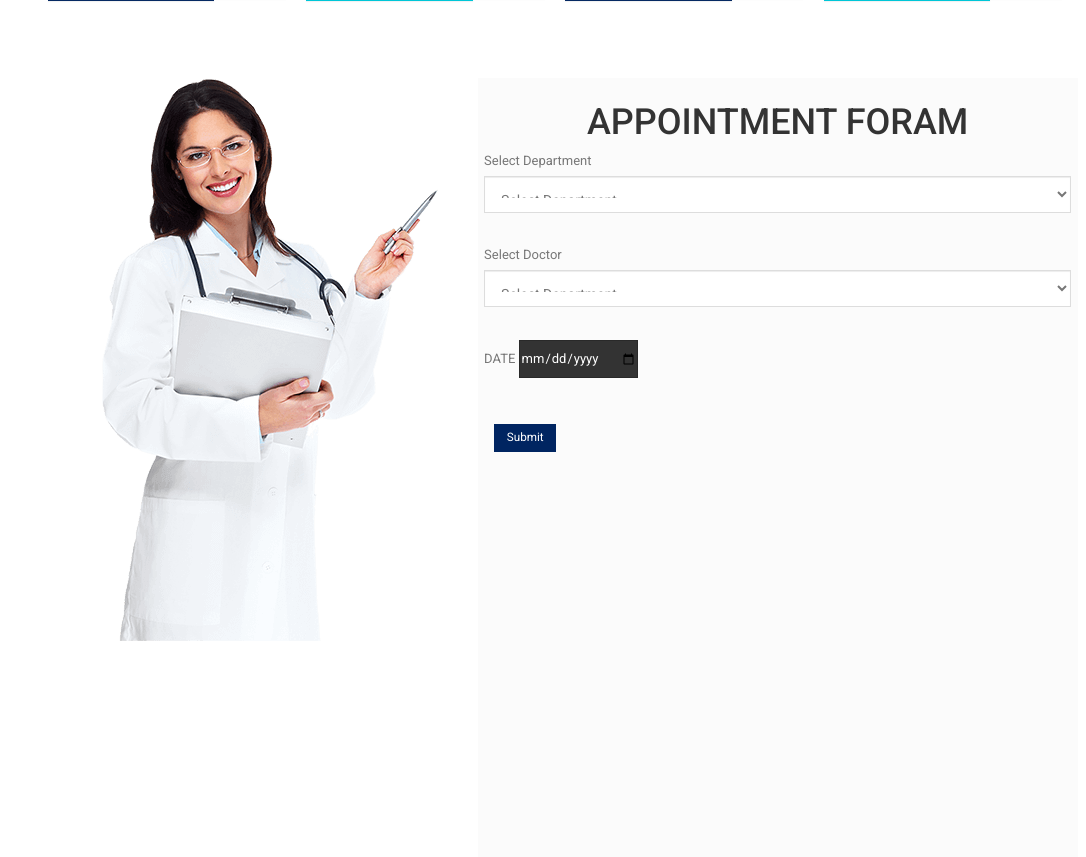
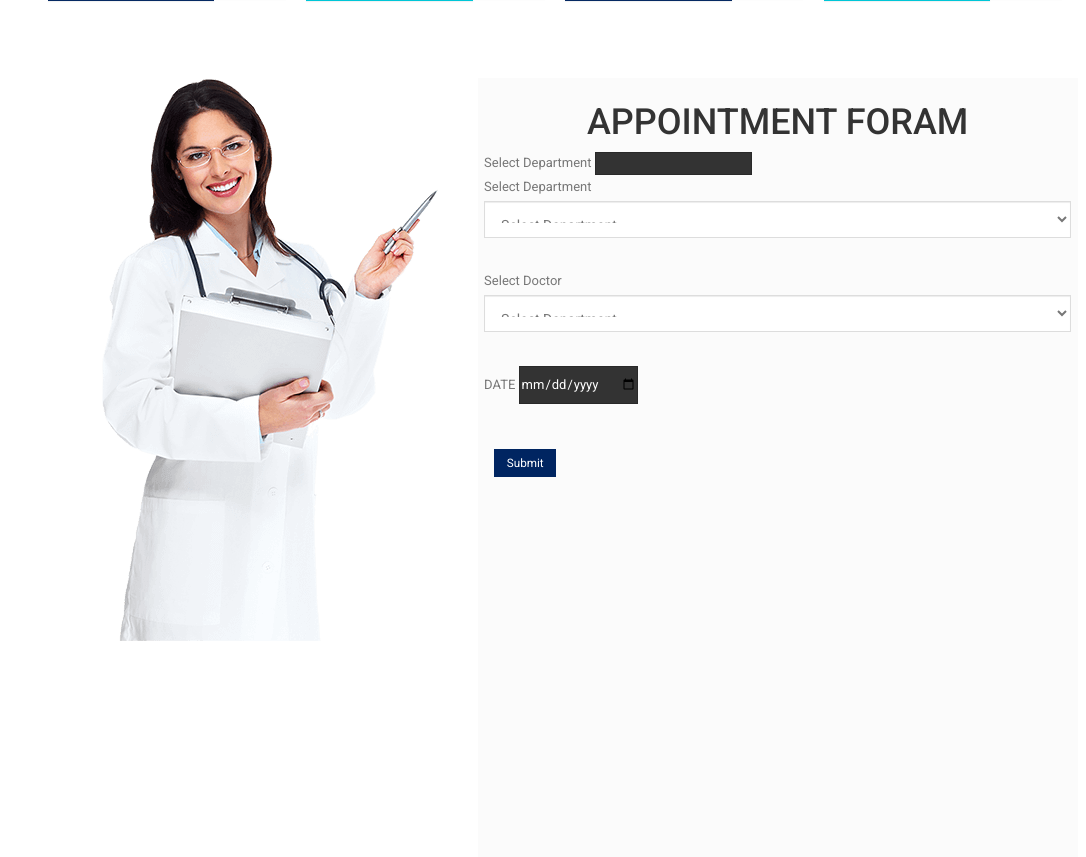
Before and after one commit to Tushar503/hopewellhospital, a Django app: template MyUserApp/templates/appotiment.html in a window 1280 px wide. Shown: the part 260-1117 px from the top of the page, without its empty margins (194-1280 px from the left). Run offline with Django 3.2, Linux system fonts and the light colour scheme; the template is opened without the code that fills it, so the values that code supplies are empty; some libraries are stand-ins or nearby versions.

Commit message:
@upasna4

```diff
--- a/MyUserApp/templates/appotiment.html
+++ b/MyUserApp/templates/appotiment.html
@@ -15,6 +15,10 @@
         alert('successfully aloted');
     </script>
      {% endif %}
+    <div class="form-group">
+    <label >Select Department</label>
+        <input type="email" name="useremail">
+
 
 
  <div class="form-group">
@@ -53,7 +57,7 @@
 
      <div class="form-group">
     <label >DATE</label>
-         <input type="date"/>
+         <input type="date" name="date"/>
          </div><br/>
 
 
--- a/staffapp/models.py
+++ b/staffapp/models.py
@@ -13,7 +13,7 @@ class Staff(models.Model):
     userAge = models.CharField(max_length=10, default="")
     roleId=models.CharField(max_length=1, default="")
     userAddress = models.CharField(max_length=500, default="")
-    userCity = models.CharField(max_length=10, default="")
+    userCity = models.CharField(max_length=200, default="")
     userState = models.CharField(max_length=200, default="")
     userImage = models.CharField(max_length=200, default="")
     isActive = models.BooleanField(default=True)
```
